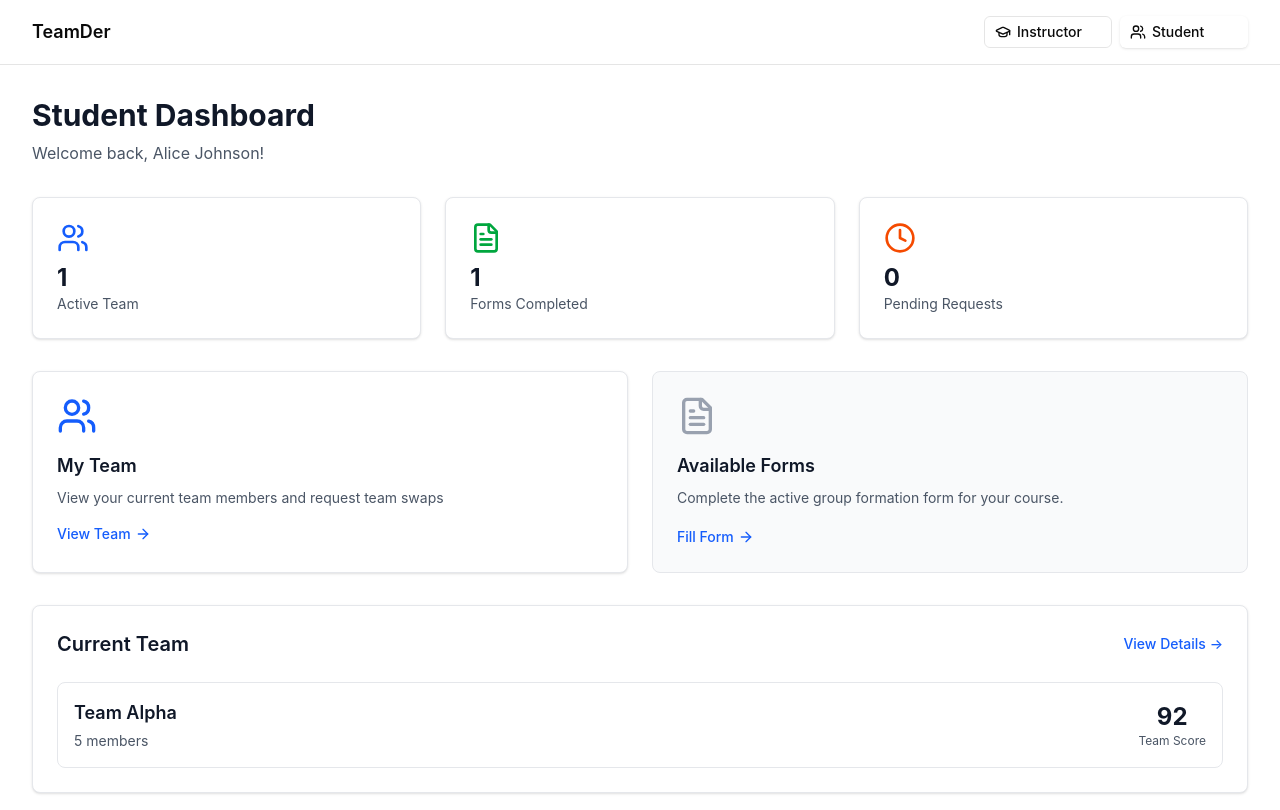
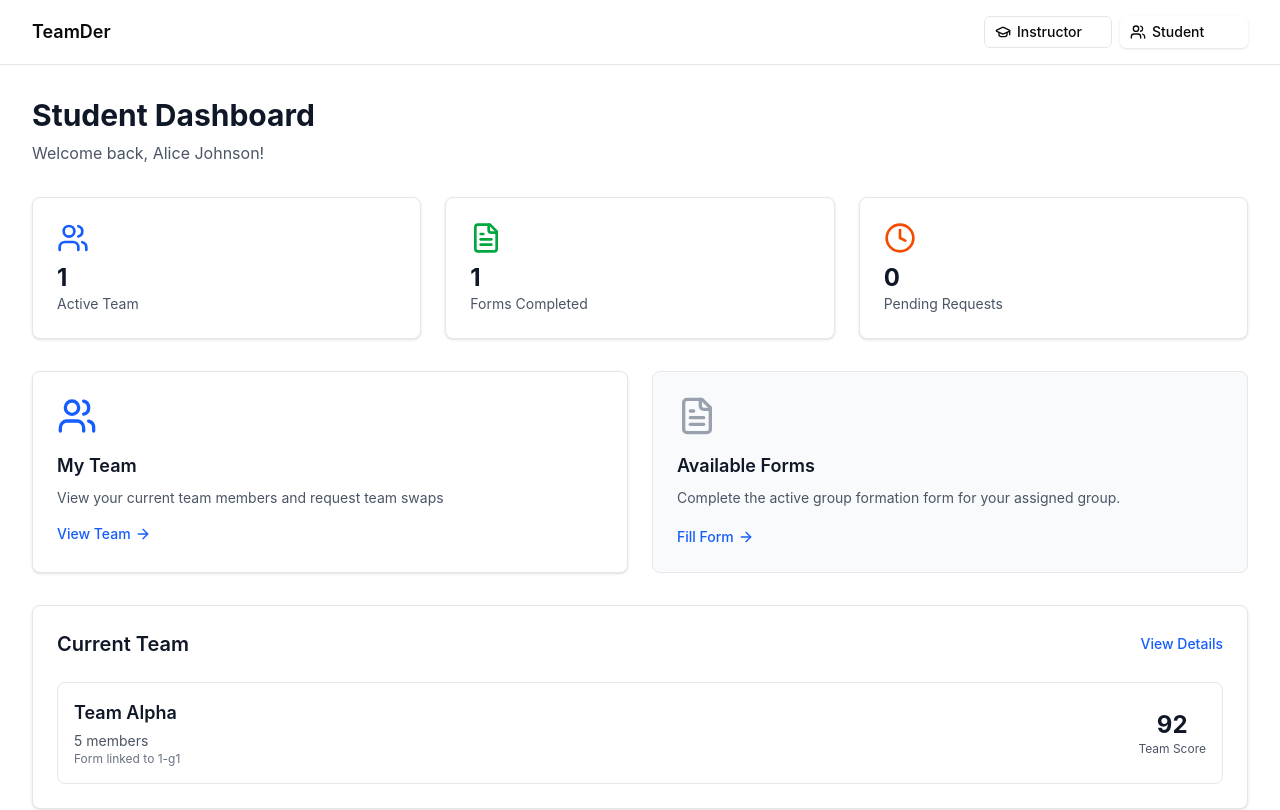
Before and after one commit to jerememetan/TeamderESD, a React (Vite) app in the folder frontend/: page /student in a window 1280 px wide. Shown: the top 810 px of the page. Built offline with nearby package versions, Linux system fonts and the light colour scheme.

Commit message:
FEAT(FRONTEND): Forms now map to courseGroup instead of course

```diff
--- a/frontend/src/App.jsx
+++ b/frontend/src/App.jsx
@@ -42,7 +42,7 @@ const router = createBrowserRouter([
         element: <Analytics />,
       },
       {
-        path: 'instructor/courses/:courseId/create-form',
+        path: 'instructor/courses/:courseId/groups/:groupId/create-form',
         element: <CreateForm />,
       },
       {
--- a/frontend/src/data/mockData.ts
+++ b/frontend/src/data/mockData.ts
@@ -76,11 +76,12 @@ export const mockCourses: Course[] = [
 ];
 
 export const mockForms: Record<string, TeamForm> = {
-  '1': {
-    id: 'form-1',
+  '1-g1': {
+    id: 'form-1-g1',
     courseId: '1',
-    title: 'Team Formation Survey - Fall 2026',
-    description: 'Please answer the following questions to help us form balanced teams for your project.',
+    groupId: '1-g1',
+    title: 'Team Formation Survey - CS3240G1',
+    description: 'Please answer the following questions to help us form balanced teams for CS3240G1.',
     criteria: [
       {
         id: 'c1',
@@ -116,7 +117,51 @@ export const mockForms: Record<string, TeamForm> = {
     allowBuddy: true,
     status: 'active',
     createdAt: '2026-03-01T10:00:00Z',
-    responseCount: 95,
+    responseCount: 48,
+    totalStudents: 60,
+  },
+  '1-g2': {
+    id: 'form-1-g2',
+    courseId: '1',
+    groupId: '1-g2',
+    title: 'Team Formation Survey - CS3240G2',
+    description: 'Please answer the following questions to help us form balanced teams for CS3240G2.',
+    criteria: [
+      {
+        id: 'c1',
+        question: 'What is your experience in frontend development?',
+        type: 'multiple-choice',
+        options: ['Beginner', 'Intermediate', 'Advanced', 'Expert'],
+        weight: 0.35,
+      },
+      {
+        id: 'c2',
+        question: 'Rate your teamwork skills (1-10)',
+        type: 'scale',
+        weight: 0.2,
+      },
+      {
+        id: 'c3',
+        question: 'What role do you naturally take in team projects?',
+        type: 'multiple-choice',
+        options: ['Planner', 'Builder', 'Tester', 'Flexible'],
+        weight: 0.2,
+      },
+      {
+        id: 'c4',
+        question: 'What strengths would you contribute to this group?',
+        type: 'text',
+        weight: 0.25,
+      },
+    ],
+    groupSize: 5,
+    minimumGroupSize: 4,
+    mixGender: true,
+    mixYear: true,
+    allowBuddy: true,
+    status: 'active',
+    createdAt: '2026-03-02T10:00:00Z',
+    responseCount: 47,
     totalStudents: 60,
   },
 };
--- a/frontend/src/pages/instructor/Courses.jsx
+++ b/frontend/src/pages/instructor/Courses.jsx
@@ -1,9 +1,10 @@
 import { Link } from "react-router";
 import { BarChart3, FileText, Plus, Users } from "lucide-react";
-import { mockCourses } from "../../data/mockData";
+import { mockCourses, mockForms } from "../../data/mockData";
 
 function Courses() {
   const courseList = mockCourses;
+  const formMap = mockForms;
 
   return (
     <div className="max-w-7xl mx-auto px-4 sm:px-6 lg:px-8 py-8">
@@ -57,7 +58,10 @@ function Courses() {
               </div>
 
               <div className="mb-6 grid gap-3 md:grid-cols-2">
-                {course.groups.map((group) => (
+                {course.groups.map((group) => {
+                  const existingForm = formMap[group.id];
+
+                  return (
                     <div
                       key={group.id}
                       className="rounded-lg border border-gray-200 bg-gray-50 p-4"
@@ -83,35 +87,34 @@ function Courses() {
                         <span>{group.studentsCount} students</span>
                         <span>{group.teamsCount} teams</span>
                       </div>
-                    <div className="mt-3">
+                      <div className="mt-3 flex flex-wrap gap-3">
+                        <Link
+                          to={`/instructor/courses/${course.id}/groups/${group.id}/create-form`}
+                          className="inline-flex items-center gap-2 text-sm font-medium text-blue-600 hover:text-blue-700"
+                        >
+                          <FileText className="w-4 h-4" />
+                          {existingForm ? "Edit group form" : "Create group form"}
+                        </Link>
                         <Link
                           to={`/instructor/courses/${course.id}/groups/${group.id}/analytics`}
-                        className="inline-flex items-center gap-2 text-sm font-medium text-blue-600 hover:text-blue-700"
+                          className="inline-flex items-center gap-2 text-sm font-medium text-slate-700 hover:text-slate-900"
                         >
                           <BarChart3 className="w-4 h-4" />
                           View Group Analytics
                         </Link>
                       </div>
                     </div>
-                ))}
+                  );
+                })}
               </div>
 
               <div className="flex flex-wrap gap-3">
-                <Link
-                  to={`/instructor/courses/${course.id}/create-form`}
-                  className="px-4 py-2 bg-blue-600 text-white rounded-lg hover:bg-blue-700 transition-colors flex items-center gap-2"
-                >
-                  <FileText className="w-4 h-4" />
-                  {course.groups.every((group) => group.formStatus === "draft")
-                    ? "Create Form"
-                    : "Edit Form"}
-                </Link>
                 <Link
                   to={`/instructor/courses/${course.id}/teams`}
                   className="px-4 py-2 bg-gray-100 text-gray-700 rounded-lg hover:bg-gray-200 transition-colors flex items-center gap-2"
                 >
                   <Users className="w-4 h-4" />
-                  View Teams
+                  View All Teams
                 </Link>
               </div>
             </div>
--- a/frontend/src/pages/instructor/CreateForm.jsx
+++ b/frontend/src/pages/instructor/CreateForm.jsx
@@ -4,14 +4,15 @@ import { ArrowLeft, Plus, Trash2 } from "lucide-react";
 import { mockCourses, mockForms } from "../../data/mockData";
 
 function CreateForm() {
-  const { courseId } = useParams();
+  const { courseId, groupId } = useParams();
 
   // THESE ARE THE DATA THAT NEED TO COME FROM BACKEND LATER
   const courseList = mockCourses;
   const existingFormMap = mockForms;
 
   const selectedCourse = courseList.find((course) => course.id === courseId);
-  const existingForm = existingFormMap[courseId || ""] || existingFormMap["1"];
+  const selectedGroup = selectedCourse?.groups.find((group) => group.id === groupId);
+  const existingForm = existingFormMap[groupId || ""];
 
   const initialCriteria = useMemo(
     () =>
@@ -35,8 +36,8 @@ function CreateForm() {
   const [allowBuddy, setAllowBuddy] = useState(existingForm?.allowBuddy ?? true);
   const [criteria, setCriteria] = useState(initialCriteria);
 
-  if (!selectedCourse) {
-    return <div className="max-w-7xl mx-auto px-4 py-8">Course not found</div>;
+  if (!selectedCourse || !selectedGroup) {
+    return <div className="max-w-7xl mx-auto px-4 py-8">Course group not found</div>;
   }
 
   const addCriterion = () => {
@@ -81,22 +82,22 @@ function CreateForm() {
 
       <div className="mb-8">
         <h2 className="text-3xl font-bold text-gray-900 mb-2">
-          Create Group Formation Form
+          {existingForm ? "Edit Group Formation Form" : "Create Group Formation Form"}
         </h2>
         <p className="text-gray-600">
-          {selectedCourse.code} - {selectedCourse.name}
+          {selectedGroup.code} - {selectedCourse.name}
         </p>
         <p className="mt-2 text-sm text-gray-500">
-          This form is course-wide. Students will later rate themselves from 1 to 5
-          for each criterion you define here.
+          This form belongs to one teaching group only. If the same course has
+          multiple groups, each group needs its own form.
         </p>
       </div>
 
       <div className="bg-white rounded-lg shadow-sm border border-gray-200 p-6 mb-6">
         <h3 className="text-xl font-semibold text-gray-900 mb-4">Group Setup Rules</h3>
         <p className="mb-4 text-sm text-gray-600">
-          Fields in this section should come from the course-wide team formation
-          settings that instructors save for the selected course.
+          These settings apply only to {selectedGroup.code}, so instructors can
+          create separate rules for each group under the same course.
         </p>
 
         <div className="grid grid-cols-1 md:grid-cols-2 gap-4">
@@ -258,9 +259,9 @@ function CreateForm() {
       <div className="mb-6 rounded-lg border border-slate-200 bg-slate-50 px-4 py-4 text-sm text-slate-700">
         <p className="font-medium text-slate-900">Backend data this page will eventually need</p>
         <p className="mt-2">
-          `courseId`, course details, existing form settings, saved criteria,
-          current publish status, and later the create/update API endpoints for
-          saving draft vs publishing the form.
+          `courseId`, `groupId`, course-group details, existing form settings,
+          saved criteria, current publish status, and later the create/update API
+          endpoints for saving draft vs publishing the form.
         </p>
       </div>
 
--- a/frontend/src/pages/student/FillForm.jsx
+++ b/frontend/src/pages/student/FillForm.jsx
@@ -1,7 +1,7 @@
 import { useState } from "react";
 import { Link, useNavigate, useParams } from "react-router";
 import { ArrowLeft } from "lucide-react";
-import { currentStudent, mockForms, mockStudents } from "../../data/mockData";
+import { currentStudent, currentStudentTeam, mockCourses, mockForms, mockStudents } from "../../data/mockData";
 
 function FillForm() {
   const { formId } = useParams();
@@ -9,6 +9,8 @@ function FillForm() {
 
   // THESE ARE THE DATA THAT NEED TO COME FROM BACKEND LATER
   const studentProfile = currentStudent;
+  const activeTeam = currentStudentTeam;
+  const courseList = mockCourses;
   const formMap = mockForms;
   const availableFormList = Object.values(formMap);
   const buddyCandidateList = mockStudents.filter(
@@ -21,6 +23,10 @@ function FillForm() {
     availableFormList[0];
   const [responses, setResponses] = useState({});
   const [buddyRequestStudentId, setBuddyRequestStudentId] = useState("");
+  const selectedCourse = courseList.find((course) => course.id === selectedForm?.courseId);
+  const selectedGroup = selectedCourse?.groups.find(
+    (group) => group.id === selectedForm?.groupId,
+  );
 
   if (!selectedForm) {
     return <div className="max-w-7xl mx-auto px-4 py-8">Form not found</div>;
@@ -58,7 +64,7 @@ function FillForm() {
           Group Formation Form
         </h2>
         <p className="text-gray-600">
-          Rate yourself from 1 to 5 for each criterion below.
+          {selectedGroup?.code || activeTeam.groupId} - rate yourself from 1 to 5 for each criterion below.
         </p>
       </div>
 
@@ -71,9 +77,9 @@ function FillForm() {
       <div className="mb-6 rounded-lg border border-slate-200 bg-slate-50 px-4 py-4 text-sm text-slate-700">
         <p className="font-medium text-slate-900">Backend data this page will eventually need</p>
         <p className="mt-2">
-          logged-in student profile, active published form, form criteria, buddy
-          candidate list, and the submit-form API to save responses and buddy
-          requests.
+          logged-in student profile, active published form for the student's
+          group, form criteria, buddy candidate list, and the submit-form API to
+          save responses and buddy requests.
         </p>
       </div>
 
--- a/frontend/src/pages/student/StudentDashboard.jsx
+++ b/frontend/src/pages/student/StudentDashboard.jsx
@@ -7,7 +7,9 @@ function StudentDashBoard(){
     const studentProfile = currentStudent
     const activeTeam = currentStudentTeam
     const formMap = mockForms
-    const availableFormList = Object.values(formMap)
+    const availableFormList = Object.values(formMap).filter(
+      (form) => form.groupId === activeTeam.groupId,
+    )
     const activeForm = availableFormList[0] || null
 
     const activeTeamCount = activeTeam ? 1 : 0
@@ -29,7 +31,6 @@ function StudentDashBoard(){
         <p className="text-gray-600">Welcome back, {studentProfile.name}!</p>
       </div>
 
-      {/* Quick Stats */}
       <div className="grid grid-cols-1 md:grid-cols-3 gap-6 mb-8">
         <div className="bg-white rounded-lg shadow-sm p-6 border border-gray-200">
           <div className="flex items-center justify-between mb-2">
@@ -55,7 +56,7 @@ function StudentDashBoard(){
           <p className="text-sm text-gray-600">Pending Requests</p>
         </div>
       </div>
-       {/* Quick Actions */}
+
       <div className="grid grid-cols-1 md:grid-cols-2 gap-6 mb-8">
         <Link
           to="/student/team"
@@ -75,7 +76,7 @@ function StudentDashBoard(){
           <FileText className="w-10 h-10 text-gray-400 mb-4" />
           <h3 className="text-lg font-semibold text-gray-900 mb-2">Available Forms</h3>
           <p className="text-sm text-gray-600 mb-4">
-            Complete the active group formation form for your course.
+            Complete the active group formation form for your assigned group.
           </p>
           <Link
             to={activeForm ? `/student/form/${activeForm.id}` : "/student"}
@@ -86,7 +87,6 @@ function StudentDashBoard(){
         </div>
       </div>
 
-      {/* Current Team */}
       <div className="bg-white rounded-lg shadow-sm border border-gray-200 p-6 mb-8">
         <div className="flex items-center justify-between mb-6">
           <h3 className="text-xl font-semibold text-gray-900">Current Team</h3>
@@ -94,7 +94,7 @@ function StudentDashBoard(){
             to="/student/team"
             className="text-blue-600 hover:text-blue-700 text-sm font-medium"
           >
-            View Details →
+            View Details
           </Link>
         </div>
 
@@ -105,6 +105,9 @@ function StudentDashBoard(){
             </h4>
             <p className="text-sm text-gray-600">
               {activeTeam.members.length} members
+            </p>
+            <p className="text-xs text-gray-500">
+              Form linked to {activeForm?.groupId || activeTeam.groupId}
             </p>
           </div>
           <div className="flex items-center gap-6">
@@ -118,7 +121,6 @@ function StudentDashBoard(){
         </div>
       </div>
 
-      {/* Form History */}
       <div className="bg-white rounded-lg shadow-sm border border-gray-200 p-6">
         <h3 className="text-xl font-semibold text-gray-900 mb-6">Form History</h3>
 
--- a/frontend/src/types/index.ts
+++ b/frontend/src/types/index.ts
@@ -26,6 +26,7 @@ export interface FormCriteria {
 export interface TeamForm {
   id: string;
   courseId: string;
+  groupId: string;
   title: string;
   description: string;
   criteria: FormCriteria[];
```
Lines whose indentation alone changed are shown as unchanged.
